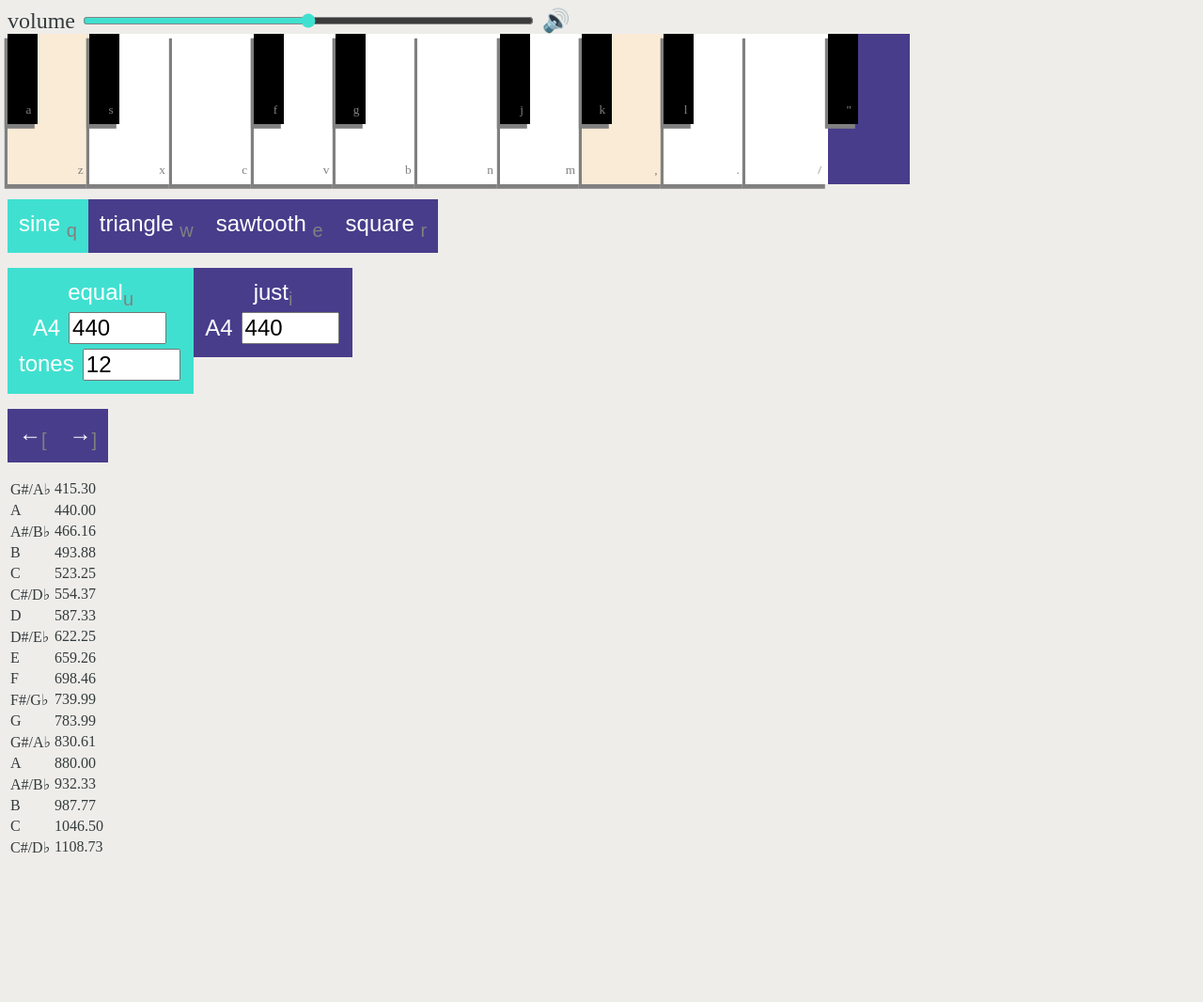
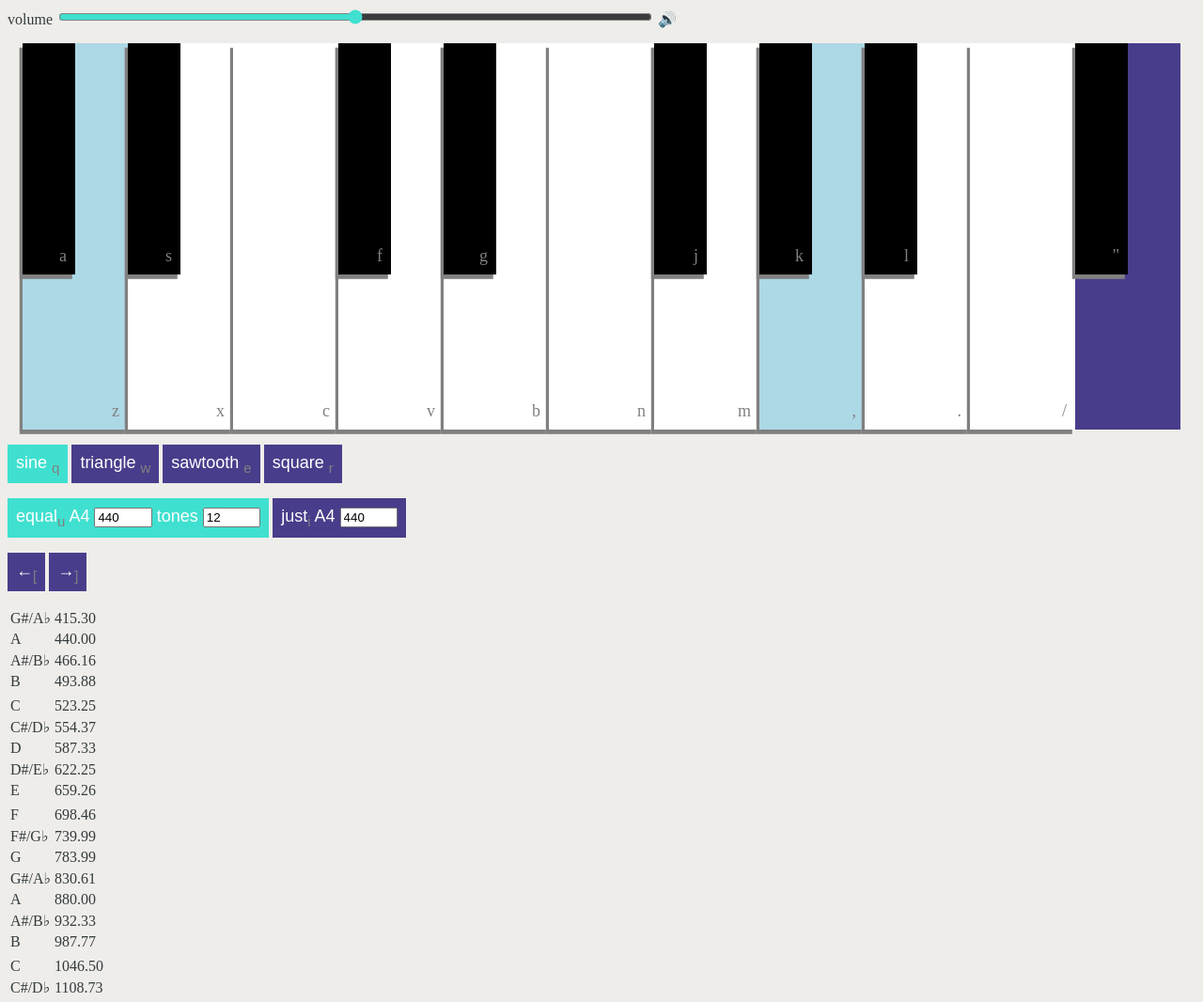
Before and after one commit to VladislavManoylo/VladislavManoylo.github.io, a plain HTML site: page piano/index.html in a window 1280 px wide. Shown: the whole page at 94% size. Before the commit the page ends 922 px from the top, so only its background shows below. Drawn offline with Linux system fonts and the light colour scheme.

Commit message:
simplify css

```diff
--- a/piano/index.html
+++ b/piano/index.html
@@ -7,13 +7,8 @@
     <link rel="stylesheet" href="../style.css" />
     <title>Piano</title>
     <style>
-        .output {
-            font-size: xx-large;
-            margin: auto;
-        }
-
         .hidden {
-            display: none;
+            visibility: hidden;
         }
 
         sub {
@@ -21,24 +16,16 @@
         }
 
         input {
-            font-size: x-large;
             width: 4em;
-            margin: 0.1em;
-        }
-
-        label {
-            display: block;
-            font-size: x-large;
         }
 
         button {
             background-color: DarkSlateBlue;
             border: none;
             color: white;
-            font-size: x-large;
+            font-size: large;
             padding: 0.5em;
             cursor: pointer;
-            float: left;
             user-select: none;
         }
 
@@ -54,163 +41,67 @@
             margin-bottom: 1em;
         }
 
-        /* clearfix */
-        div.button-group:after {
-            content: "";
-            clear: both;
-            display: table;
-        }
-
         #volume {
-            max-width: 100%;
-            width: 20em;
+            width: 50%;
             accent-color: turquoise;
         }
 
         #piano {
             max-width: 100%;
-            width: 60em;
-            height: 10em;
+            aspect-ratio: 3;
             position: relative;
-            margin-bottom: 1em;
+            margin: 1em;
             background: DarkSlateBlue;
         }
 
-        #black-keys-box>div,
-        #white-keys-box>div {
-            position: absolute;
-            float: left;
-            box-shadow: -0.2em 0.3em gray;
-            text-align: right;
-            cursor: pointer;
+        #white-keys-box {
+            height: 100%;
+            width: 100%;
+            position: relative;
+            display: flex;
         }
 
-        #black-keys-box>div {
-            background-color: black;
-            width: calc(100% / 30);
+        #black-keys-box {
             height: 60%;
+            width: 100%;
+            position: absolute; /* overlaps white keys */
+            display: flex;
             z-index: 1;
         }
 
         #white-keys-box>div {
             background-color: white;
             width: calc(100% / 11);
-            height: 100%;
+            display: flex;
+            position: relative;
         }
 
-        #white-keys-box div * {
-            text-color: blue;
-            position: absolute;
-            bottom: 0.5em;
-            right: 0.5em;
-            user-select: none;
+        #black-keys-box>div {
+            background-color: black;
+            width: calc(100% / 11 / 2);
+            margin-right: calc(100% / 11 / 2);
+            display: flex;
+            position: relative;
+        }
+
+        #black-keys-box>div,
+        #white-keys-box>div {
+            box-shadow: -0.2em 0.3em gray;
         }
 
         #piano sub {
             position: absolute;
+            font-size: large;
             bottom: 0.5em;
             right: 0.5em;
-            user-select: none;
         }
 
         #piano div.A {
-            background: antiqueWhite;
+            background: lightblue;
         }
 
         #piano div.selected {
-            box-shadow: -0.2em 0.3em turquoise;
-        }
-
-        #black-keys-box :nth-child(1) {
-            left: calc(0 * (100% / 11));
-        }
-
-        #black-keys-box :nth-child(2) {
-            left: calc(1 * (100% / 11));
-        }
-
-        #black-keys-box :nth-child(3) {
-            left: calc(2 * (100% / 11));
-        }
-
-        #black-keys-box :nth-child(4) {
-            left: calc(3 * (100% / 11));
-        }
-
-        #black-keys-box :nth-child(5) {
-            left: calc(4 * (100% / 11));
-        }
-
-        #black-keys-box :nth-child(6) {
-            left: calc(5 * (100% / 11));
-        }
-
-        #black-keys-box :nth-child(7) {
-            left: calc(6 * (100% / 11));
-        }
-
-        #black-keys-box :nth-child(8) {
-            left: calc(7 * (100% / 11));
-        }
-
-        #black-keys-box :nth-child(9) {
-            left: calc(8 * (100% / 11));
-        }
-
-        #black-keys-box :nth-child(10) {
-            left: calc(9 * (100% / 11));
-        }
-
-        #black-keys-box :nth-child(11) {
-            left: calc(10 * (100% / 11));
-        }
-
-        #white-keys-box :nth-child(1) {
-            left: calc(0 * (100% / 11));
-        }
-
-        #white-keys-box :nth-child(2) {
-            left: calc(1 * (100% / 11));
-        }
-
-        #white-keys-box :nth-child(3) {
-            left: calc(2 * (100% / 11));
-        }
-
-        #white-keys-box :nth-child(4) {
-            left: calc(3 * (100% / 11));
-        }
-
-        #white-keys-box :nth-child(5) {
-            left: calc(4 * (100% / 11));
-        }
-
-        #white-keys-box :nth-child(6) {
-            left: calc(5 * (100% / 11));
-        }
-
-        #white-keys-box :nth-child(7) {
-            left: calc(6 * (100% / 11));
-        }
-
-        #white-keys-box :nth-child(8) {
-            left: calc(7 * (100% / 11));
-        }
-
-        #white-keys-box :nth-child(9) {
-            left: calc(8 * (100% / 11));
-        }
-
-        #white-keys-box :nth-child(10) {
-            left: calc(9 * (100% / 11));
-        }
-
-        #white-keys-box :nth-child(11) {
-            left: calc(10 * (100% / 11));
-        }
-
-        #white-keys-box :nth-child(12) {
-            left: calc(11 * (100% / 11));
+            background: turquoise;
         }
 
         tr.selected {
@@ -269,7 +160,7 @@
                 <sub>;</sub>
             </div>
             <div id="black-key-10" onmousedown="playKey(this.id)" onmouseup="releaseKey(this.id)"
-                onmouseleave="releaseKey(this.id)">
+                onmouseleave="releaseKey(this.id)" class="hidden">
                 <sub>"</sub>
             </div>
         </div>
```
